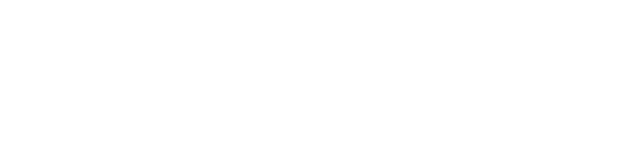
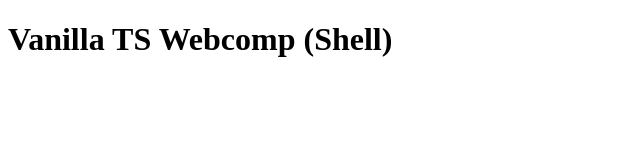
Before and after one commit to jbscratch/vanilla-ts-webcomp, a website: page index.html in a window 1280 px wide. Shown: the whole page, without its empty margins (0-640 px from the left). Drawn offline with Linux system fonts and the light colour scheme.

Commit message:
add h1 to index.html

```diff
--- a/index.html
+++ b/index.html
@@ -10,6 +10,8 @@
 
 <body>
 
+    <h1>Vanilla TS Webcomp (Shell)</h1>
+
 </body>
 
 </html>
```
